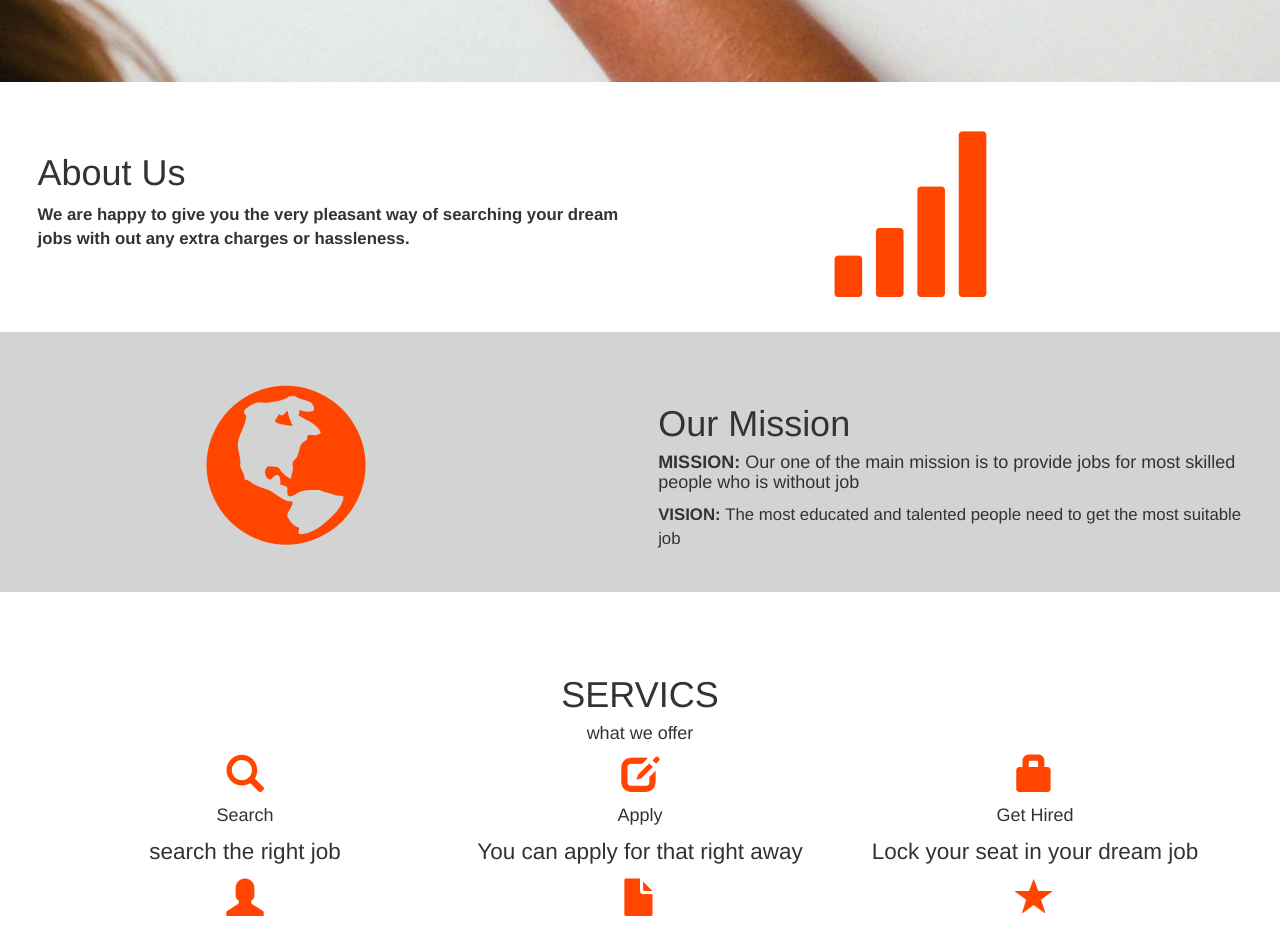
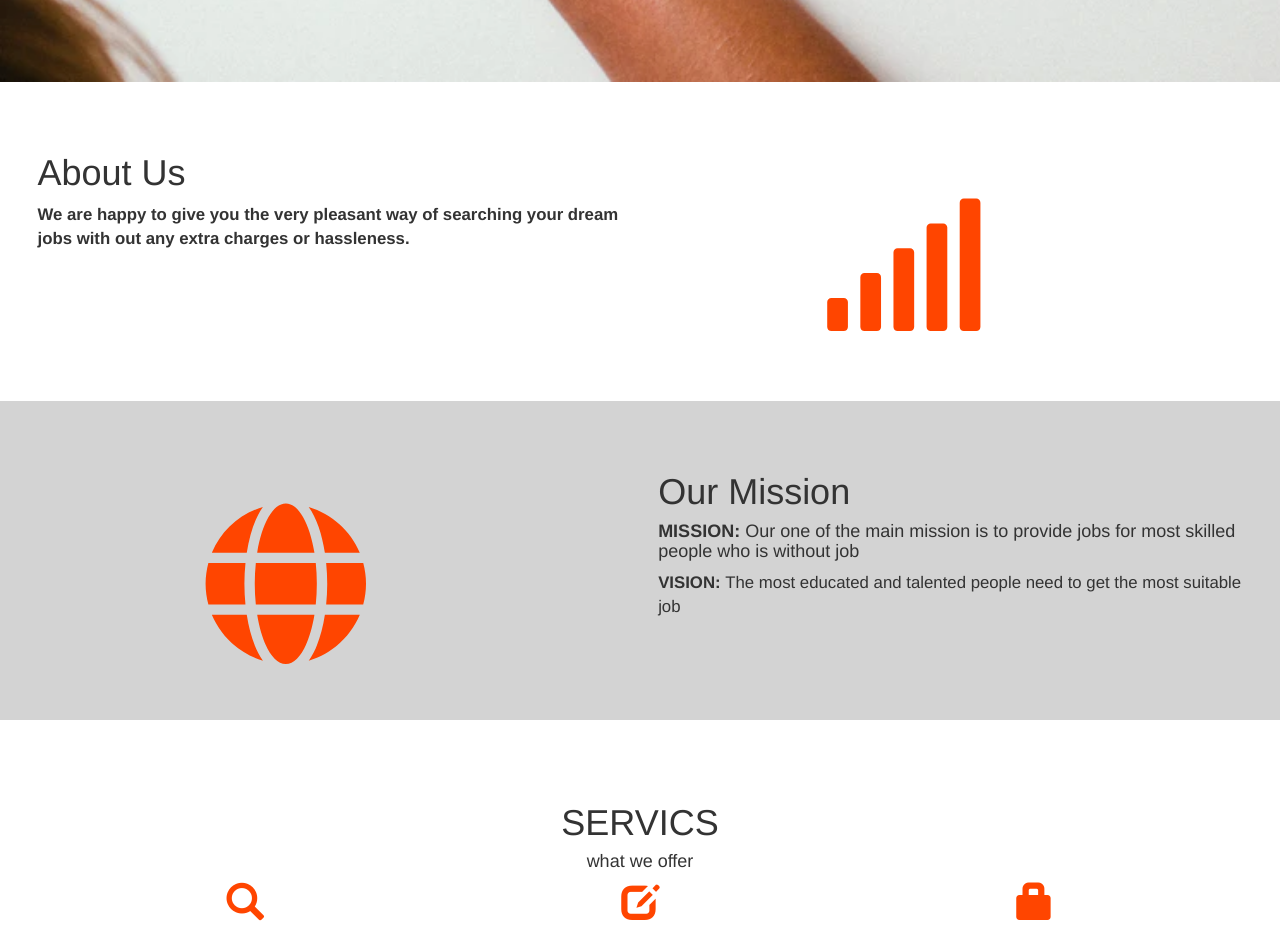
Before and after one commit to ptech12/onlinejobportal, a React (Create React App) app in the folder client/: page / in a window 1280 px wide. Shown: the part 880-1810 px from the top of the page. Built offline with nearby package versions, Linux system fonts and the light colour scheme.

Commit message:
Update REacticon

```diff
--- a/client/src/components/About/About.js
+++ b/client/src/components/About/About.js
@@ -1,5 +1,7 @@
 import React from 'react'
+import { FaGlobe, FaSignal } from 'react-icons/fa'
 import './style.css'
+// import { Fa-signal, Fa-FaGlobe} from 'react-icons/fa'
 export default function About() {
     return (
         <>
@@ -13,14 +15,16 @@ export default function About() {
                         </p>
                     </div>
                     <div id="abt-logo" class="col-sm-6">
-                        <span class="glyphicon glyphicon-signal logo"></span>
+                        <span class="logo"> <FaSignal /> </span>
+                        {/* <FaSignal className="logo"/> */}
                     </div>
                 </div>
             </div>
             <div id="mission" class="container-fluid">
                     <div class="row">
                         <div id="abt-logo" class="col-sm-6">
-                            <span class="glyphicon glyphicon-globe logo"></span>
+                            <span class="logo"> <FaGlobe /> </span>
+                            {/* <FaGlobe className="logo" /> */}
                         </div>
                         <div class="col-sm-6">
                             <h1>Our Mission</h1>
--- a/client/src/components/Home/scrollTop.js
+++ b/client/src/components/Home/scrollTop.js
@@ -24,10 +24,7 @@ const Scrolltop = () => {
 
     return (
         <div className="top-btn">
-            <Button onClick={scrollToTop}
-     style={{display: vis ? 'inline' : 'none'}}>
-                    <FaArrowCircleUp  />
-            </Button>
+            <FaArrowCircleUp onClick={scrollToTop} style={{display: vis ? 'inline' : 'none'}} />
         </div>
     );
 }
```
